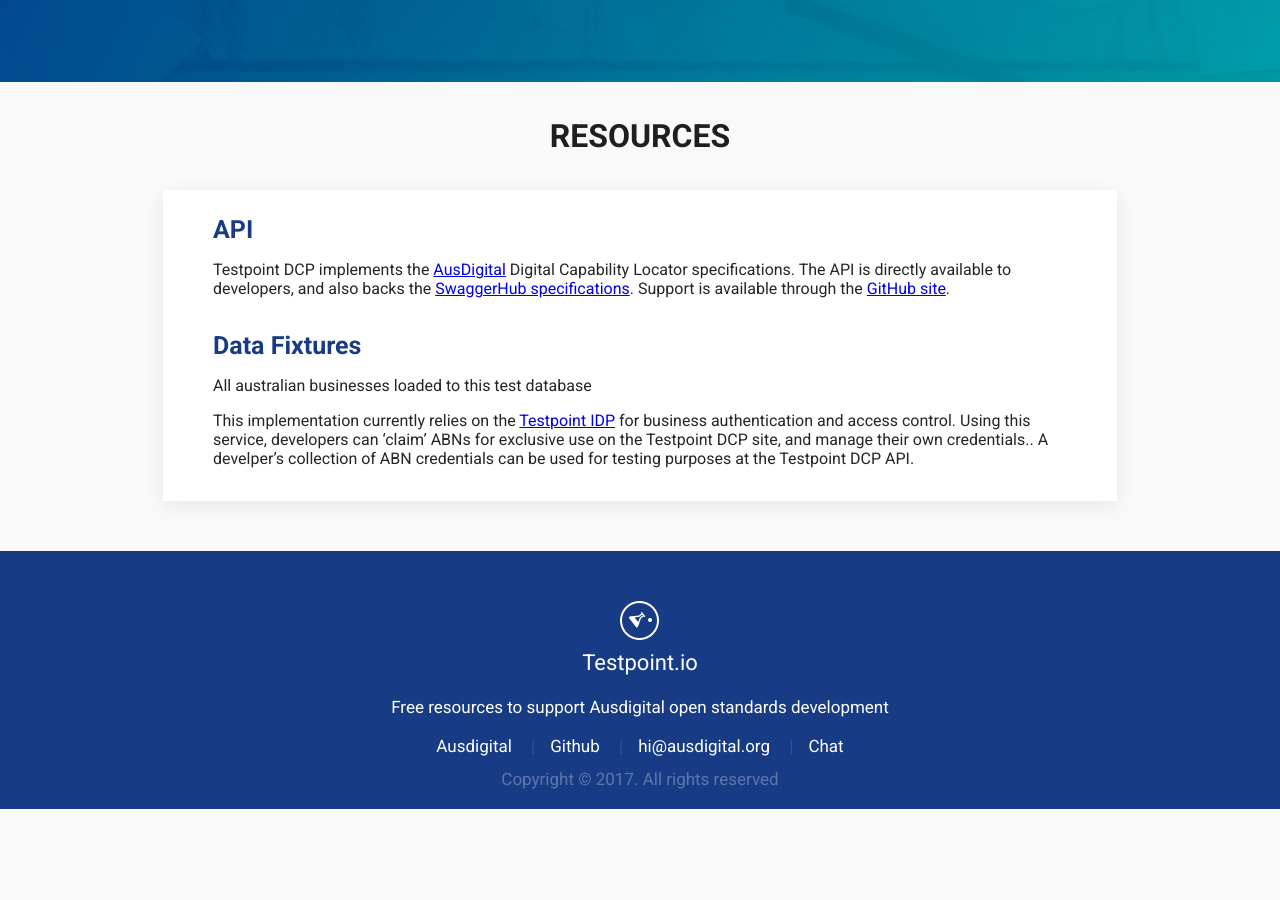
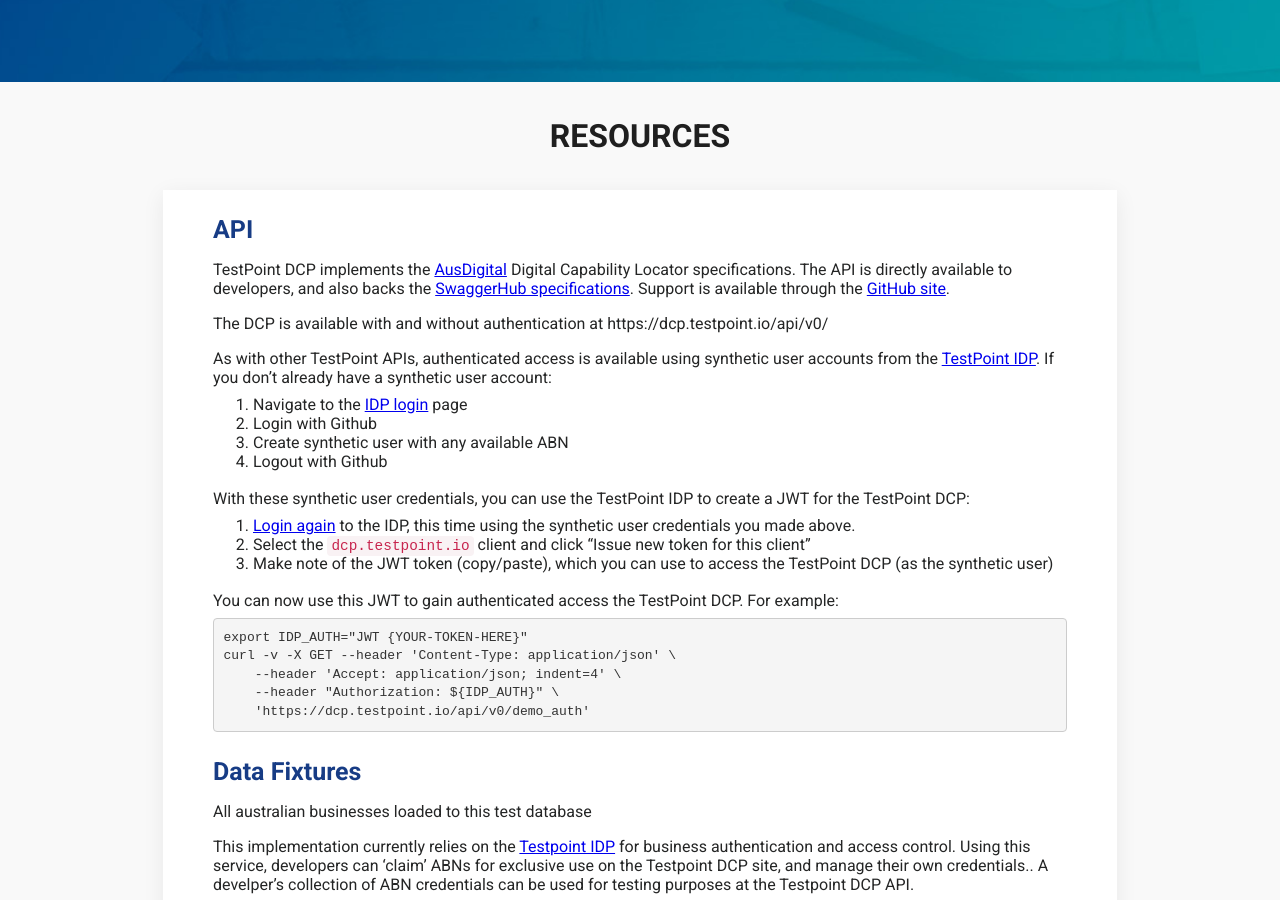
Before and after one commit to test-point/test-point.github.io, a Jekyll site: the page built from pages/dcp.md, in a window 1280 px wide and 900 px high, scrolled down 956 px. Built offline with Jekyll 4.4.1, drawn with Linux system fonts in a browser that asks for light colours; before the commit the page ends 1765 px from its top, so only the background shows below that.

Commit message:
update dcp.md re: JWT access

````diff
--- a/pages/dcp.md
+++ b/pages/dcp.md
@@ -11,8 +11,32 @@
 ---
 ### API
 
-Testpoint DCP implements the [AusDigital](http://ausdigital.org/) Digital Capability Locator specifications. The API is directly available to developers, and also backs the [SwaggerHub specifications](https://swaggerhub.com/api/ausdigital/metadata-publisher/1.0). Support is available through the [GitHub site](https://github.com/ausdigital/ausdigital-dcl).
+TestPoint DCP implements the [AusDigital](http://ausdigital.org/) Digital Capability Locator specifications. The API is directly available to developers, and also backs the [SwaggerHub specifications](https://swaggerhub.com/api/ausdigital/metadata-publisher/1.0). Support is available through the [GitHub site](https://github.com/ausdigital/ausdigital-dcl).
 
+The DCP is available with and without authentication at https://dcp.testpoint.io/api/v0/
+
+As with other TestPoint APIs, authenticated access is available using synthetic user accounts from the [TestPoint IDP](http://testpoint.io/idp.hmtl). If you don't already have a synthetic user account:
+
+1.  Navigate to the [IDP login](https://idp.testpoint.io/login/) page
+2.  Login with Github
+3.  Create synthetic user with any available ABN
+4.  Logout with Github
+
+With these synthetic user credentials, you can use the TestPoint IDP to create a JWT for the TestPoint DCP:
+
+1.  [Login again](https://idp.testpoint.io/login/) to the IDP, this time using the synthetic user credentials you made above.
+2.  Select the `dcp.testpoint.io` client and click “Issue new token for this client”
+3.  Make note of the JWT token (copy/paste), which you can use to access the TestPoint DCP (as the synthetic user)
+
+You can now use this JWT to gain authenticated access the TestPoint DCP. For example:
+
+```
+export IDP_AUTH="JWT {YOUR-TOKEN-HERE}"
+curl -v -X GET --header 'Content-Type: application/json' \
+    --header 'Accept: application/json; indent=4' \
+    --header "Authorization: ${IDP_AUTH}" \
+    'https://dcp.testpoint.io/api/v0/demo_auth'
+```
 
 ### Data Fixtures
 
````
